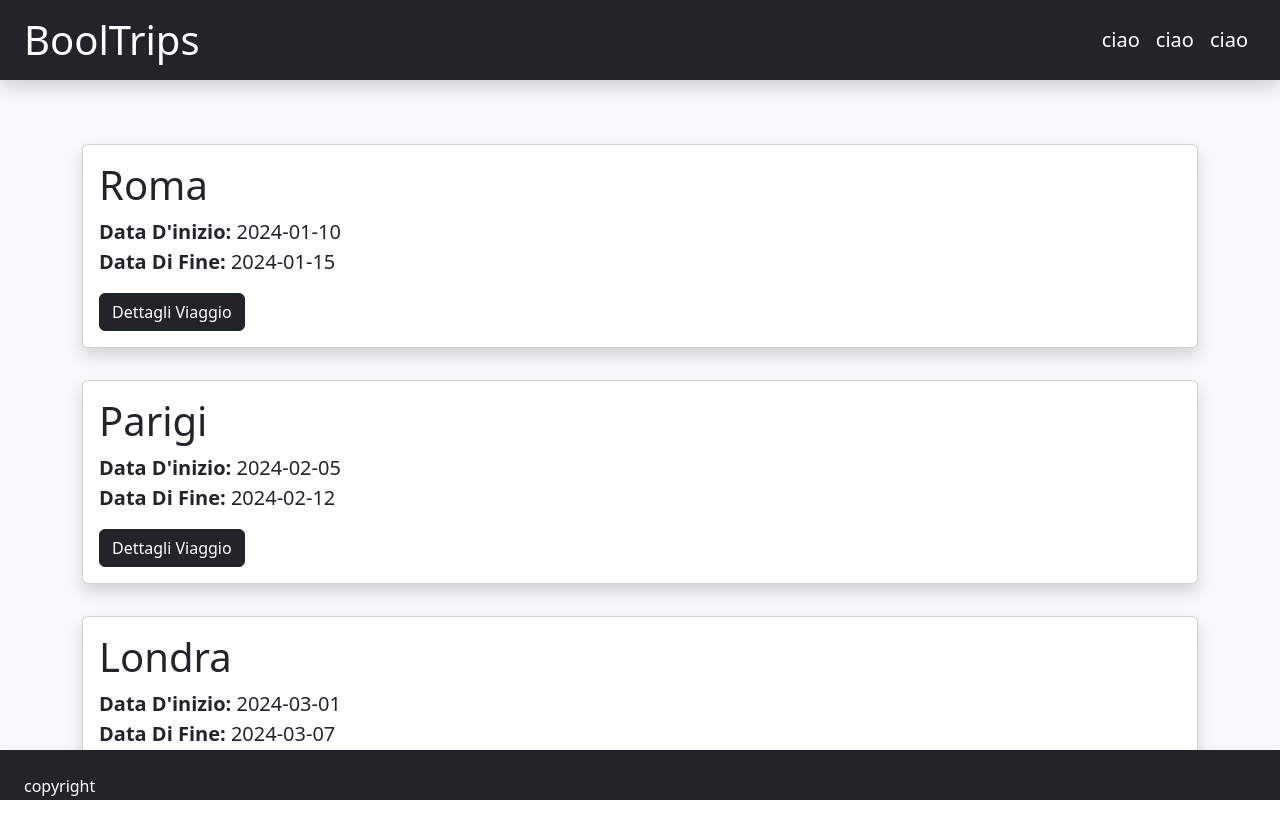
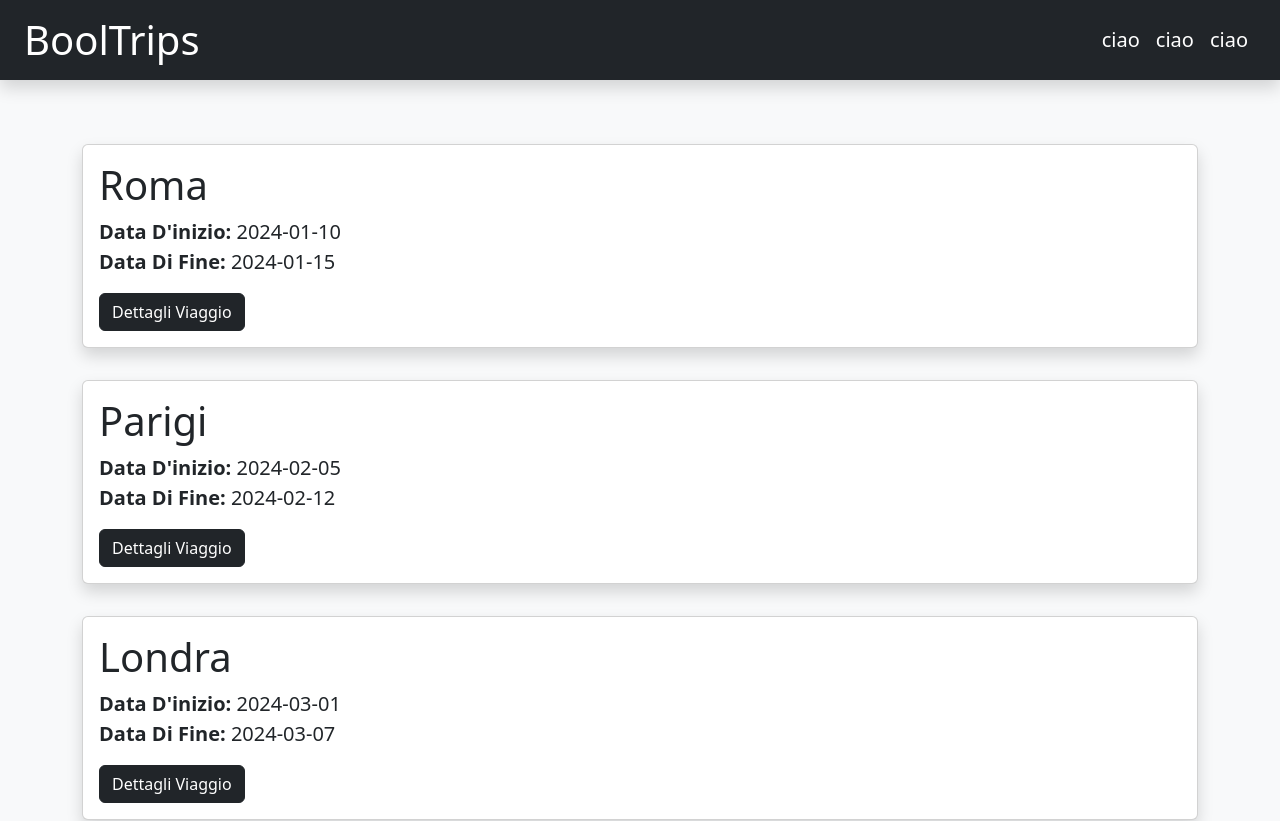
Before and after one commit to Pietroo03/Web-App-Gite, a React (Vite) app: page / in a window 1280 px wide. Shown: the top 821 px of the page. Before the commit the page ends 800 px from the top, so only its background shows below. Built offline with nearby package versions, Linux system fonts and the light colour scheme.

Commit message:
add changes to style

```diff
--- a/src/App.css
+++ b/src/App.css
@@ -5,30 +5,31 @@
 }
 
 body {
-    overflow: hidden;
     height: 100%;
-}
-
-header,
-footer {
-    overflow: hidden;
+    display: flex;
+    flex-direction: column;
 }
 
 header {
     height: 80px;
+    position: fixed;
+    top: 0;
+    z-index: 10;
+    width: 100%;
+}
+
+main {
+    margin-top: 80px;
+    padding-bottom: 20px;
+    flex: 1;
+    overflow-y: auto;
 }
 
 footer {
     height: 50px;
 }
 
-main {
-    height: calc(100vh - 130px);
-    overflow-y: auto;
-    overflow-x: hidden;
-}
-
-main::-webkit-scrollbar {
+/* main::-webkit-scrollbar {
     width: 8px;
 }
 
@@ -37,10 +38,6 @@ main::-webkit-scrollbar-thumb {
     border-radius: 10px;
 }
 
-/* main::-webkit-scrollbar-thumb:hover {
-    background-color: #222529;
-} */
-
 main::-webkit-scrollbar-track {
     background-color: transparent;
-}
+} */
--- a/src/components/Header.jsx
+++ b/src/components/Header.jsx
@@ -5,7 +5,7 @@ export default function Header() {
 
     return (
         <>
-            <header className="d-flex sticky-top justify-content-between align-items-center bg-dark text-white p-4 shadow">
+            <header className="d-flex justify-content-between align-items-center bg-dark text-white p-4 shadow">
                 <Link to="/" className="text-decoration-none text-white"><h1 className="mb-0">BoolTrips</h1></Link>
                 <nav className="d-flex align-items-center">
                     <div className="p-2 fs-5">ciao</div>
```
